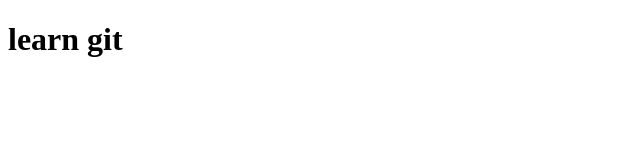
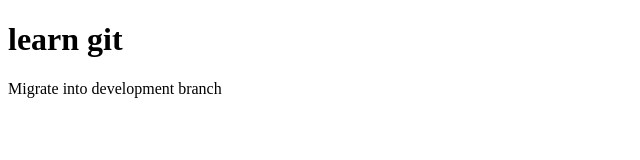
Before and after one commit to leandreAlly/learn-git, a plain HTML site: page index.html in a window 1280 px wide. Shown: the whole page, without its empty margins (0-640 px from the left). Drawn offline with Linux system fonts and the light colour scheme.

```diff
--- a/index.html
+++ b/index.html
@@ -7,5 +7,6 @@
   </head>
   <body>
     <h1>learn git</h1>
+    <p>Migrate into development branch</p>
   </body>
 </html>
```
